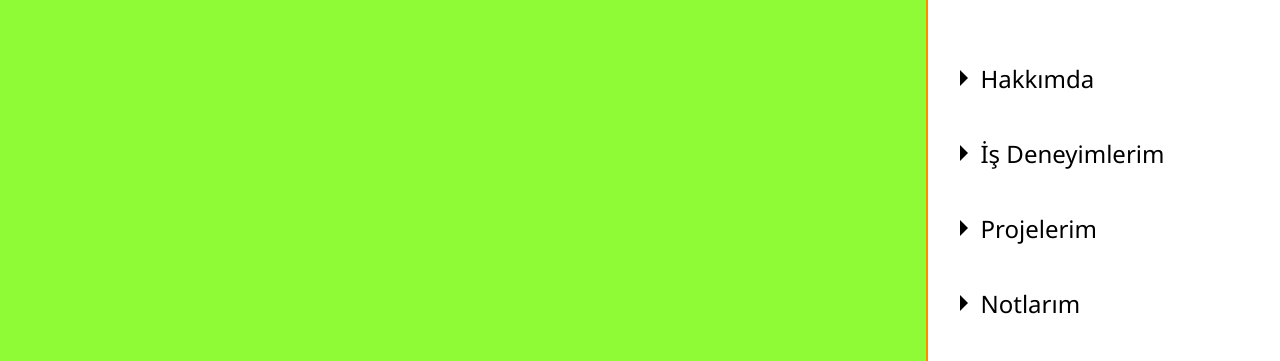
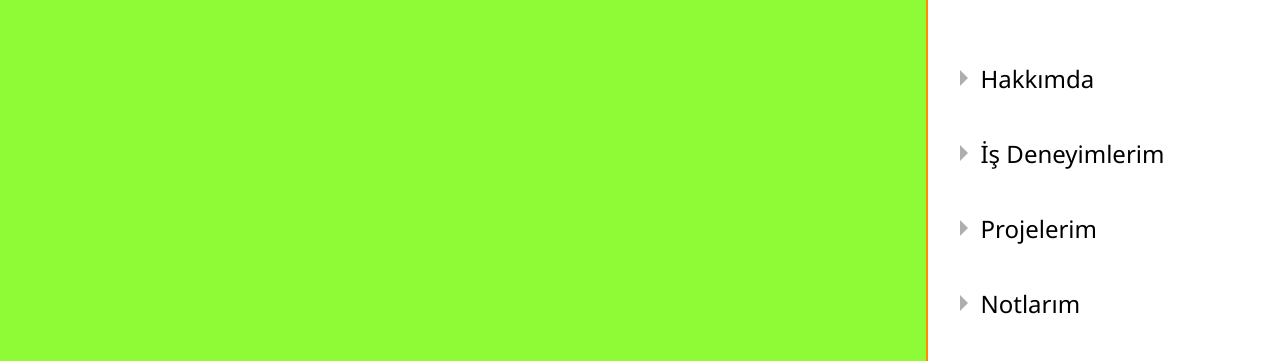
Before and after one commit to SerdarSerifoglu/serdarserifoglu, a Next.js app: page / in a window 1280 px wide. Shown: the part 166-527 px from the top of the page. Built offline with nearby package versions, Linux system fonts and the light colour scheme.

Commit message:
Update Menu.module.css

```diff
--- a/components/Menu/Menu.module.css
+++ b/components/Menu/Menu.module.css
@@ -24,7 +24,7 @@
   border-top: 0.5rem solid transparent;
   border-bottom: 0.5rem solid transparent;
 
-  border-left: 0.5rem solid black;
+  border-left: 0.5rem solid var(--main-dark-grey);
 }
 
 .menu-item__value {
```
